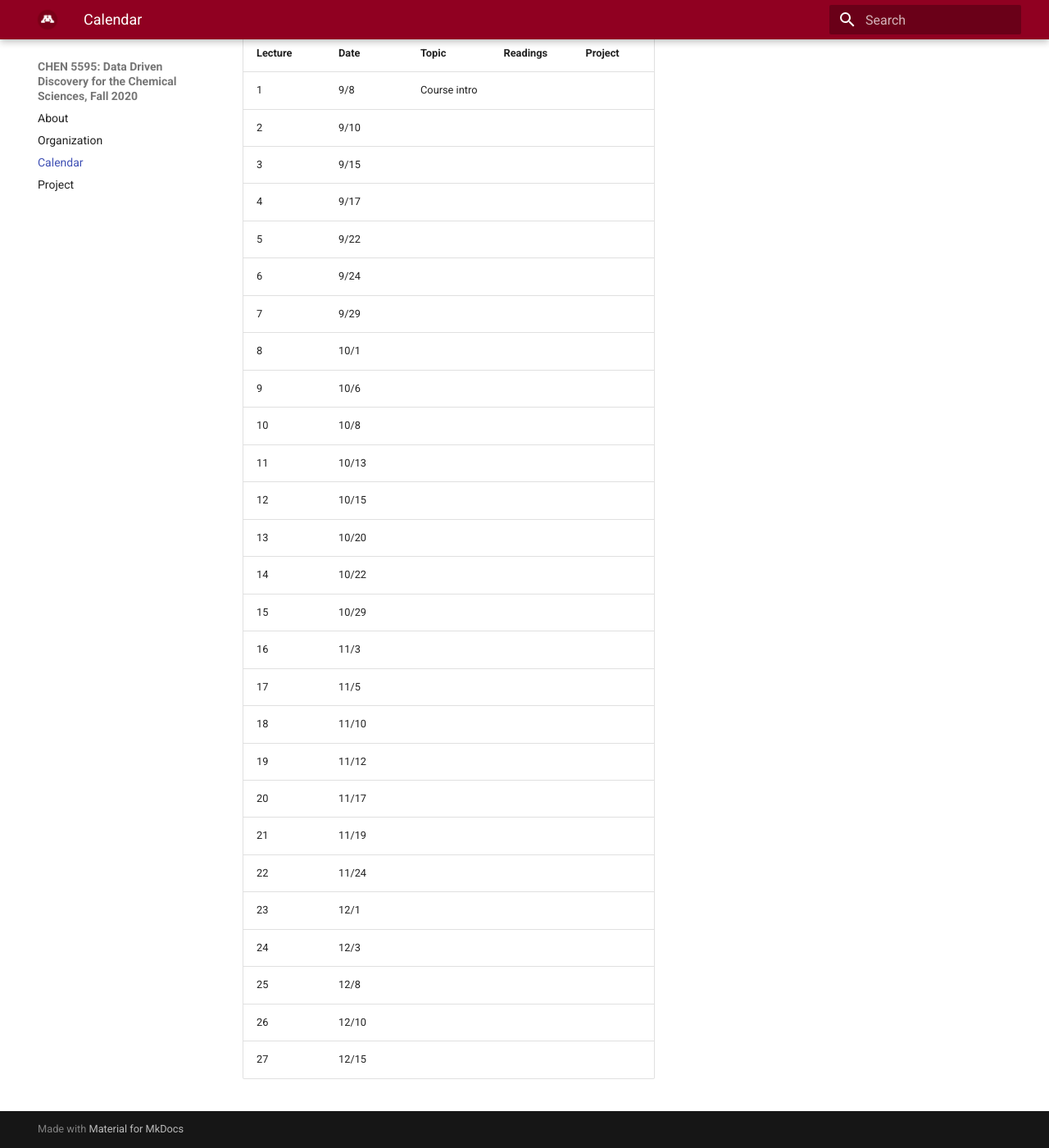
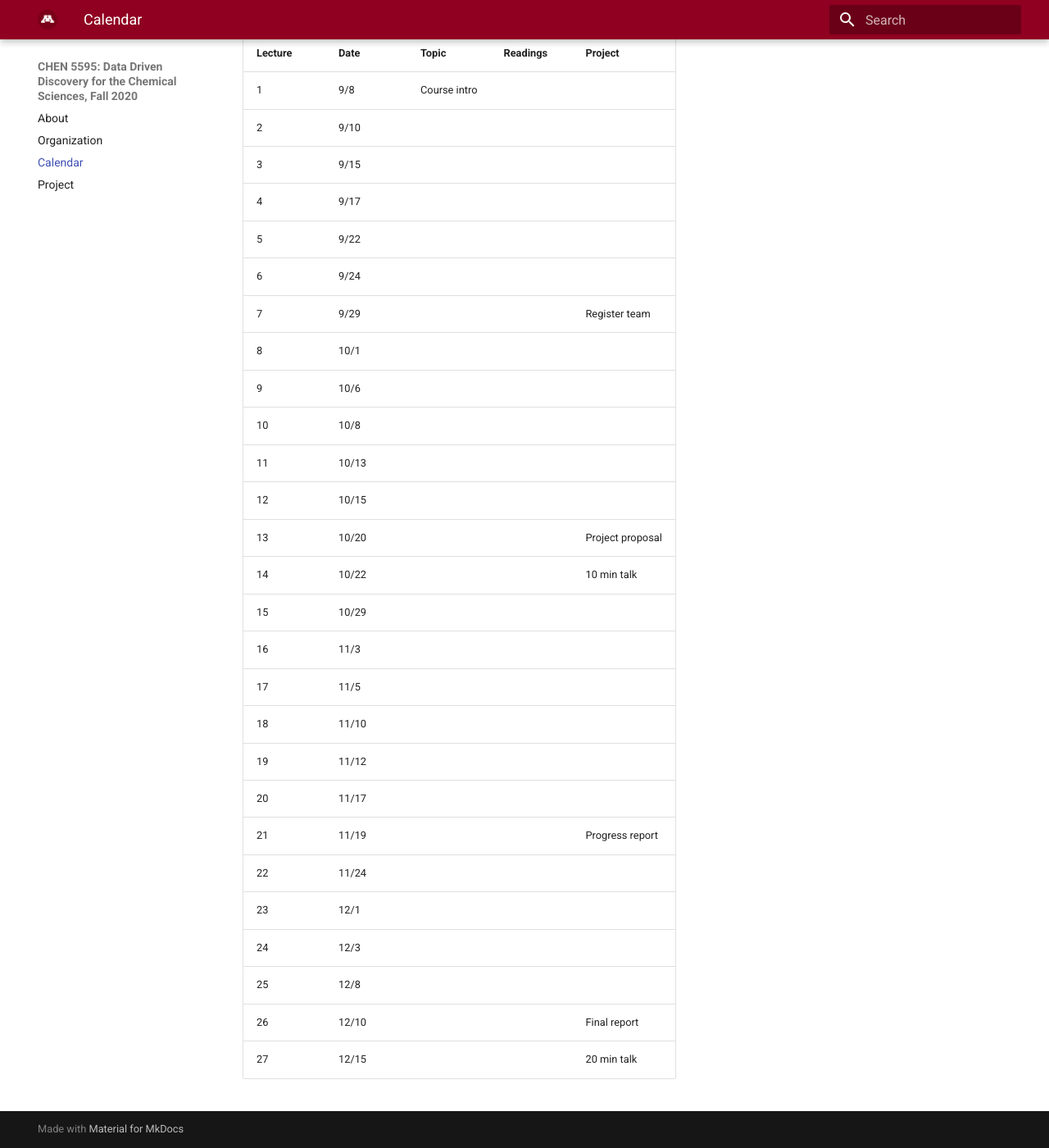
Before and after one commit to smcantab/chen5595-fall2020, an MkDocs documentation site: the page built from docs/calendar.md, in a window 1280 px wide and 1400 px high, scrolled down 138 px. Shown: the whole window at 82% size. Built offline with MkDocs 1.6.1 and Material for MkDocs 9.7.7, drawn with Linux system fonts in a browser that asks for light colours.

```diff
--- a/docs/calendar.md
+++ b/docs/calendar.md
@@ -8,24 +8,24 @@ Lecture | Date  | Topic        | Readings | Project
 4       | 9/17  |              |          |
 5       | 9/22  |              |          |
 6       | 9/24  |              |          |
-7       | 9/29  |              |          |
+7       | 9/29  |              |          | Register team
 8       | 10/1  |              |          |
 9       | 10/6  |              |          |
 10      | 10/8  |              |          |
 11      | 10/13 |              |          |
 12      | 10/15 |              |          |
-13      | 10/20 |              |          |
-14      | 10/22 |              |          |
+13      | 10/20 |              |          | Project proposal
+14      | 10/22 |              |          | 10 min talk
 15      | 10/29 |              |          |
 16      | 11/3  |              |          |
 17      | 11/5  |              |          |
 18      | 11/10 |              |          |
 19      | 11/12 |              |          |
 20      | 11/17 |              |          |
-21      | 11/19 |              |          |
+21      | 11/19 |              |          | Progress report
 22      | 11/24 |              |          |
 23      | 12/1  |              |          |
 24      | 12/3  |              |          |
 25      | 12/8  |              |          |
-26      | 12/10 |              |          |
-27      | 12/15 |              |          |
+26      | 12/10 |              |          | Final report
+27      | 12/15 |              |          | 20 min talk
```
Also changed, not shown: docs/index.md (+1 -1 lines), docs/organization.md (+1 -1 lines), docs/project.md (+10 -2 lines).
